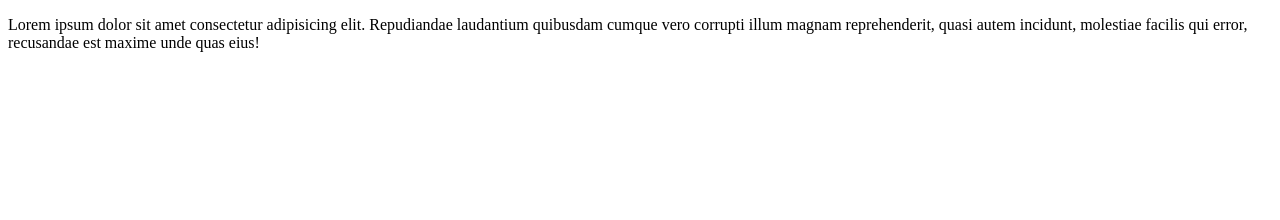
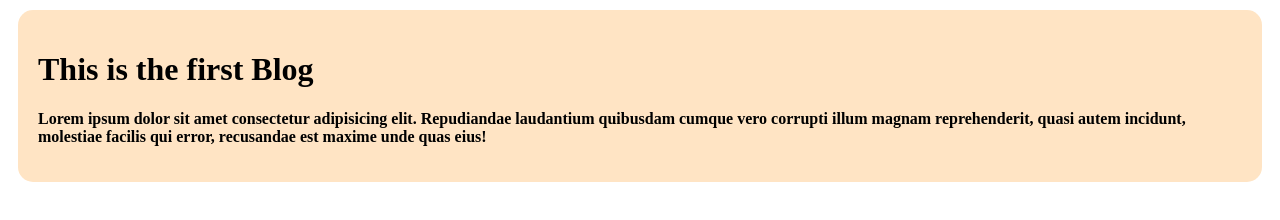
Before and after one commit to walidfoysol/My-first-git-project, a plain HTML site: page index.html in a window 1280 px wide. Drawn offline with Linux system fonts and the light colour scheme.

Commit message:
first blog added with blog css

```diff
--- a/index.html
+++ b/index.html
@@ -4,8 +4,13 @@
     <meta charset="UTF-8">
     <meta name="viewport" content="width=device-width, initial-scale=1.0">
     <title>My simple website</title>
+    <link rel="stylesheet" href="style/blog.css">
 </head>
 <body>
-    <p>Lorem ipsum dolor sit amet consectetur adipisicing elit. Repudiandae laudantium quibusdam cumque vero corrupti illum magnam reprehenderit, quasi autem incidunt, molestiae facilis qui error, recusandae est maxime unde quas eius!</p>
+    <div class="somany">
+        <h1>This is the first Blog</h1>
+        <p>Lorem ipsum dolor sit amet consectetur adipisicing elit. Repudiandae laudantium quibusdam cumque vero corrupti illum magnam reprehenderit, quasi autem incidunt, molestiae facilis qui error, recusandae est maxime unde quas eius!</p>
+    </div>
+
 </body>
 </html>
--- /dev/null
+++ b/style/blog.css
@@ -0,0 +1,9 @@
+.somany{
+    background-color: bisque;
+    margin: 10px;
+    border: 20px;
+    border-radius: 15px;
+    padding: 20px;
+    border-color: azure;
+    font-weight: 600;
+}
```
